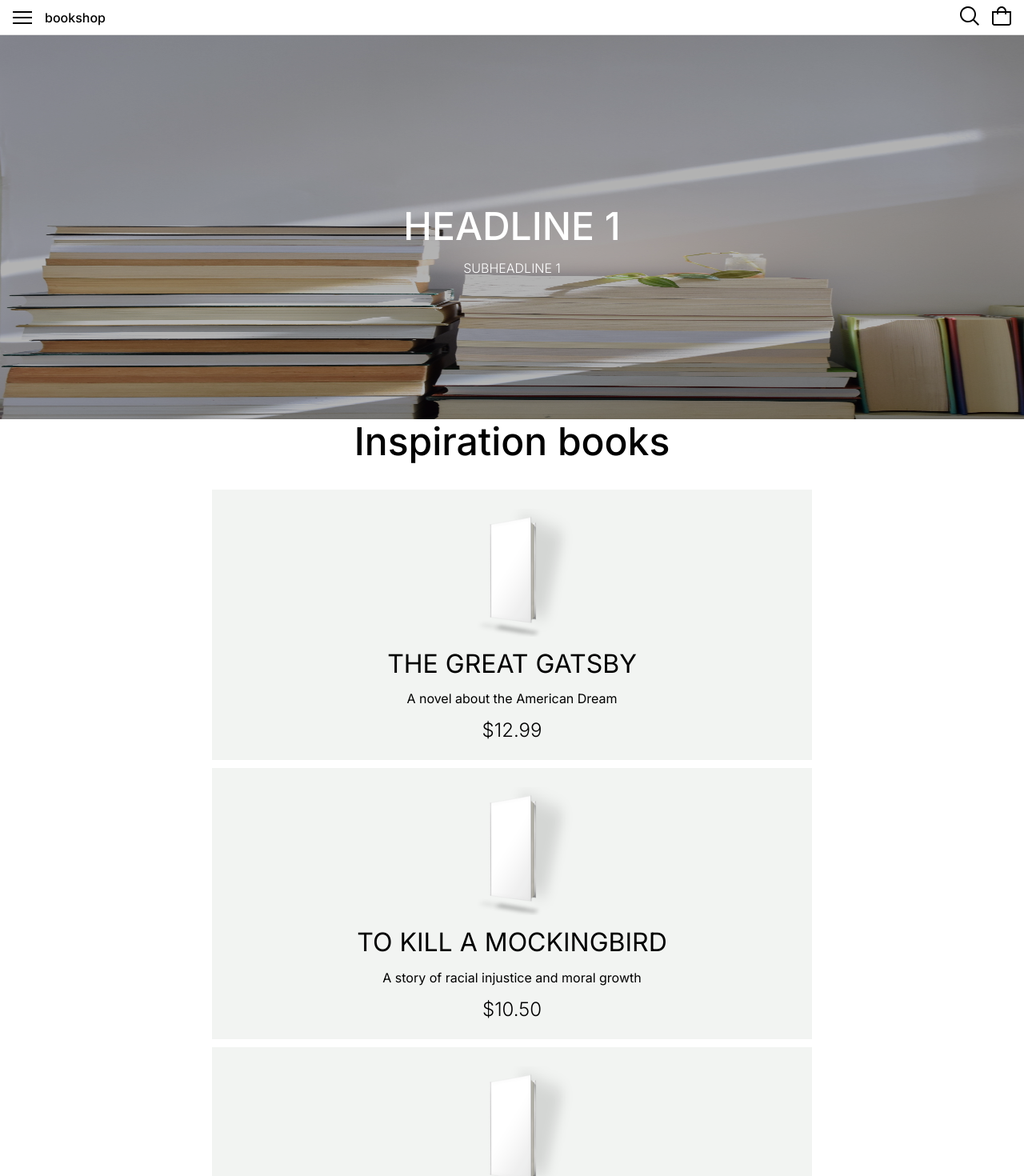
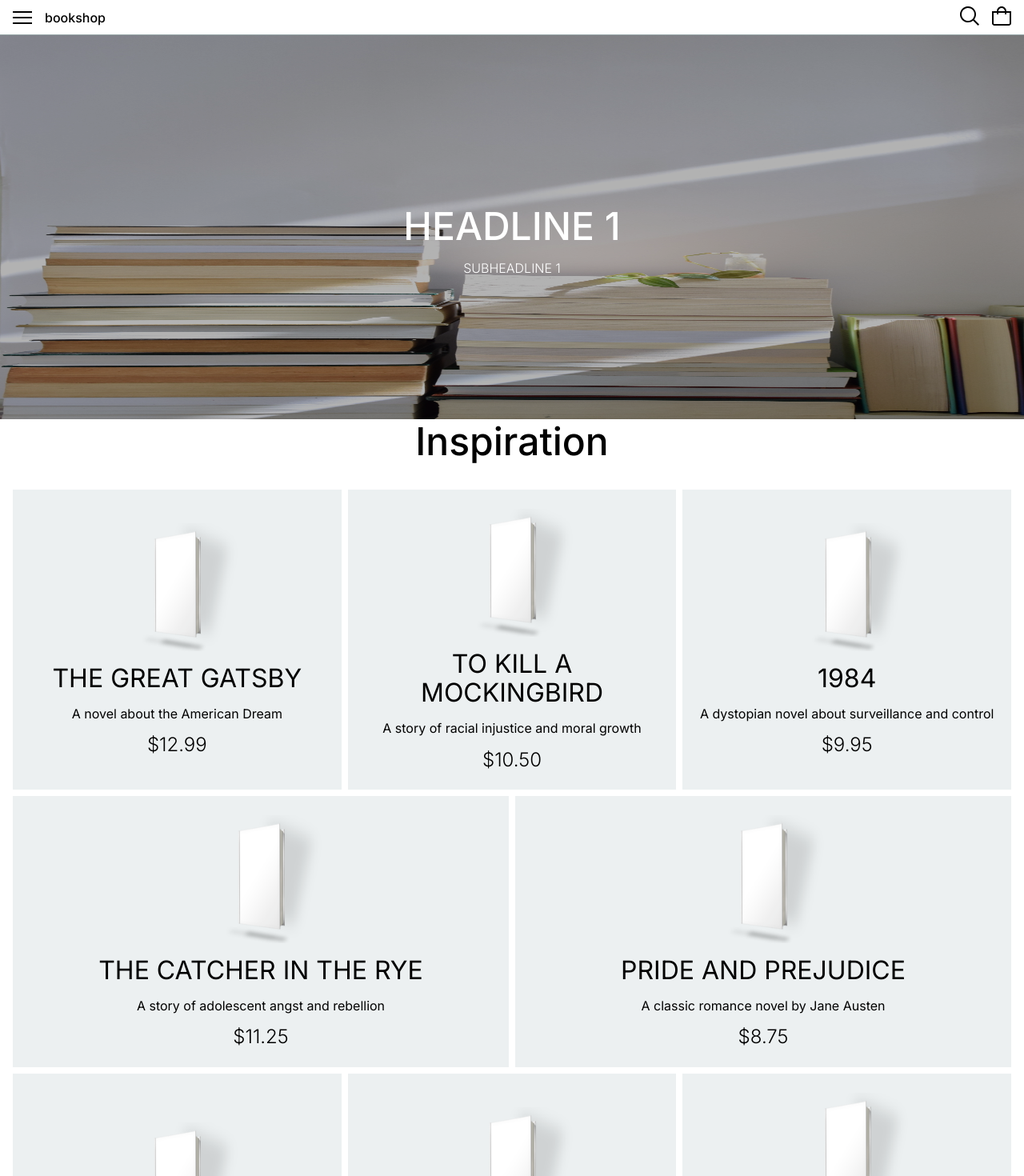
Before and after one commit to nickAndrey/book-shop, a Next.js app: page / in a window 1280 px wide. Shown: the top 1470 px of the page at 80% size. Built offline with nearby package versions, Linux system fonts and the light colour scheme; grey boxes are pictures that could not be loaded.

Commit message:
Update styles for typography, add flex component

```diff
--- /dev/null
+++ b/app/components/Flex/Flex.tsx
@@ -0,0 +1,36 @@
+import { ReactNode } from 'react';
+
+type FlexProps = {
+  children: ReactNode;
+  justifyContent?:
+    | 'center'
+    | 'flex-start'
+    | 'flex-end'
+    | 'space-between'
+    | 'space-around'
+    | 'space-evenly';
+  alignItems?: 'center' | 'flex-start' | 'flex-end' | 'stretch' | 'baseline';
+  flexDirection?: 'row' | 'column' | 'row-reverse' | 'column-reverse';
+  flexWrap?: 'nowrap' | 'wrap' | 'wrap-reverse';
+  gap?: number;
+};
+
+export default function Flex({
+  children,
+  justifyContent,
+  alignItems,
+  flexDirection,
+  flexWrap,
+  gap,
+}: FlexProps) {
+  const style = {
+    display: 'flex',
+    justifyContent: justifyContent || 'flex-start',
+    alignItems: alignItems || 'stretch',
+    flexDirection: flexDirection || 'row',
+    flexWrap: flexWrap || 'nowrap',
+    gap: gap || 0,
+  };
+
+  return <div style={style}>{children}</div>;
+}
--- a/app/components/Header/Header.module.scss
+++ b/app/components/Header/Header.module.scss
@@ -23,7 +23,7 @@
     @include flex-center;
     gap: getPxBySpace(2);
     margin-right: auto;
-    color: var(--primary-color);
+    color: var(--text-color);
     font-weight: 500;
   }
 
--- a/app/components/Header/Navigation/Navigation.module.scss
+++ b/app/components/Header/Navigation/Navigation.module.scss
@@ -14,7 +14,7 @@
   display: flex;
   align-items: center;
   padding: getPxBySpace(0.5) 0;
-  color: var(--primary-color);
+  color: var(--text-color);
   font-size: 1rem;
   text-transform: uppercase;
   text-decoration: none;
--- a/app/components/Header/Search/Search.module.scss
+++ b/app/components/Header/Search/Search.module.scss
@@ -17,7 +17,7 @@
   border: none;
   border-radius: 5px;
   font-size: 1.2rem;
-  color: var(--primary-color);
+  color: var(--text-color);
   background-color: var(--secondary-color);
   transition: all 0.3s ease-in-out;
 
@@ -33,13 +33,13 @@
 .button {
   border: none;
   background: none;
-  color: var(--primary-color);
+  color: var(--text-color);
   font-size: 1rem;
   cursor: pointer;
 
   svg {
     path {
-      fill: var(--primary-color);
+      fill: var(--text-color);
     }
   }
 }
--- a/app/components/ProductCard/ProductCard.module.scss
+++ b/app/components/ProductCard/ProductCard.module.scss
@@ -3,7 +3,8 @@
 .product-card {
   @include flex-column-center;
   width: 100%;
-  background-color: var(--grey-200);
+  height: 100%;
+  background-color: var(--grey-100);
   padding: getPxBySpace(3) getPxBySpace(2);
   box-sizing: border-box;
 
--- /dev/null
+++ b/app/components/ProductsGrid/ProductsGrid.module.scss
@@ -0,0 +1,34 @@
+@import '@/scss/shared/variables.module.scss';
+
+.products-grid {
+  display: grid;
+  grid-template-columns: 1fr;
+  gap: getPxBySpace(2);
+
+  @media (min-width: 640px) {
+    gap: getPxBySpace(1);
+  }
+}
+
+.grid-row {
+  @include flex-column-center;
+  gap: getPxBySpace(2);
+
+  &:nth-of-type(even) {
+    @media (min-width: 640px) {
+      display: grid;
+      grid-template-columns: repeat(2, 1fr);
+      grid-auto-rows: max-content;
+      gap: getPxBySpace(1);
+    }
+  }
+
+  &:nth-of-type(odd) {
+    @media (min-width: 640px) {
+      display: grid;
+      grid-template-columns: repeat(3, 1fr);
+      grid-auto-rows: max-content;
+      gap: getPxBySpace(1);
+    }
+  }
+}
--- /dev/null
+++ b/app/components/ProductsGrid/ProductsGrid.tsx
@@ -0,0 +1,41 @@
+import { Children, ReactNode } from 'react';
+import styles from './ProductsGrid.module.scss';
+
+type ProductsGridProps = {
+  children: ReactNode;
+};
+
+export default function ProductsGrid({ children }: ProductsGridProps) {
+  const childrenArray = Children.toArray(children);
+  const chunks: ReactNode[][] = [];
+
+  let chunk: ReactNode[] = [];
+  let chunkIndex = 0;
+
+  for (const child of childrenArray) {
+    chunk.push(child);
+
+    if (
+      (chunk.length === 3 && chunkIndex % 2 === 0) ||
+      (chunk.length === 2 && chunkIndex % 2 === 1)
+    ) {
+      chunks.push(chunk);
+      chunk = [];
+      chunkIndex++;
+    }
+  }
+
+  if (chunk.length > 0) {
+    chunks.push(chunk);
+  }
+
+  return (
+    <div className={styles['products-grid']}>
+      {chunks.map((chunk, index) => (
+        <div key={index} className={styles['grid-row']}>
+          {chunk}
+        </div>
+      ))}
+    </div>
+  );
+}
--- a/app/components/Typography/Typography.module.scss
+++ b/app/components/Typography/Typography.module.scss
@@ -1,6 +1,8 @@
 @import '@/scss/shared/variables.module.scss';
 
 .typography {
+  color: var(--text-color);
+
   &-heading {
     font-size: 3rem;
     font-weight: 500;
--- a/app/components/Typography/Typography.tsx
+++ b/app/components/Typography/Typography.tsx
@@ -17,7 +17,11 @@ export default function Typography({
 }: TypographyProps) {
   return (
     <Component
-      className={mergeClassNames([styles[`typography-${variant}`], className])}
+      className={mergeClassNames([
+        styles['typography'],
+        styles[`typography-${variant}`],
+        className,
+      ])}
     >
       {children}
     </Component>
--- a/app/page.tsx
+++ b/app/page.tsx
@@ -1,4 +1,6 @@
+import Flex from './components/Flex/Flex';
 import ProductCard from './components/ProductCard/ProductCard';
+import ProductsGrid from './components/ProductsGrid/ProductsGrid';
 import Typography from './components/Typography/Typography';
 
 const books = [
@@ -76,12 +78,12 @@ const books = [
 
 export default function Home() {
   return (
-    <>
+    <Flex gap={32} flexDirection="column" alignItems="center">
       <Typography component="h1" variant="heading">
-        Inspiration books
+        Inspiration
       </Typography>
 
-      <div style={{ display: 'grid', gap: 10, marginTop: 32 }}>
+      <ProductsGrid>
         {books.map((book) => (
           <ProductCard
             key={book.bookTitle}
@@ -91,7 +93,7 @@ export default function Home() {
             price={book.price}
           />
         ))}
-      </div>
-    </>
+      </ProductsGrid>
+    </Flex>
   );
 }
--- a/scss/themes/theme-dark.module.scss
+++ b/scss/themes/theme-dark.module.scss
@@ -2,10 +2,14 @@
   --white: #fff;
   --primary-color: #fff;
   --secondary-color: #000;
-  --grey-100: #f5f5f5;
-  --grey-200: #f2f4f2;
-  --grey-300: #e0e0e0;
-  --grey-600: #757575;
+
+  --grey-100: #ecf0f1;
+  --grey-200: #bdc3c7;
+  --grey-300: #95a5a6;
+  --grey-400: #7f8c8d;
+  --grey-500: #34495e;
+  --grey-600: #2c3e50;
+
   --primary-box-shadow: 0 10px 7px -5px var(--grey-300);
   --input-placeholder-color: var(--grey-100);
 }
--- a/scss/themes/theme-light.module.scss
+++ b/scss/themes/theme-light.module.scss
@@ -2,10 +2,15 @@
   --white: #fff;
   --primary-color: #000;
   --secondary-color: #fff;
-  --grey-100: #f5f5f5;
-  --grey-200: #f2f4f2;
-  --grey-300: #e0e0e0;
-  --grey-600: #757575;
+  --text-color: #000;
+
+  --grey-100: #ecf0f1;
+  --grey-200: #bdc3c7;
+  --grey-300: #95a5a6;
+  --grey-400: #7f8c8d;
+  --grey-500: #34495e;
+  --grey-600: #2c3e50;
+
   --primary-box-shadow: 0 10px 7px -5px var(--grey-300);
   --input-placeholder-color: var(--grey-600);
 }
```
